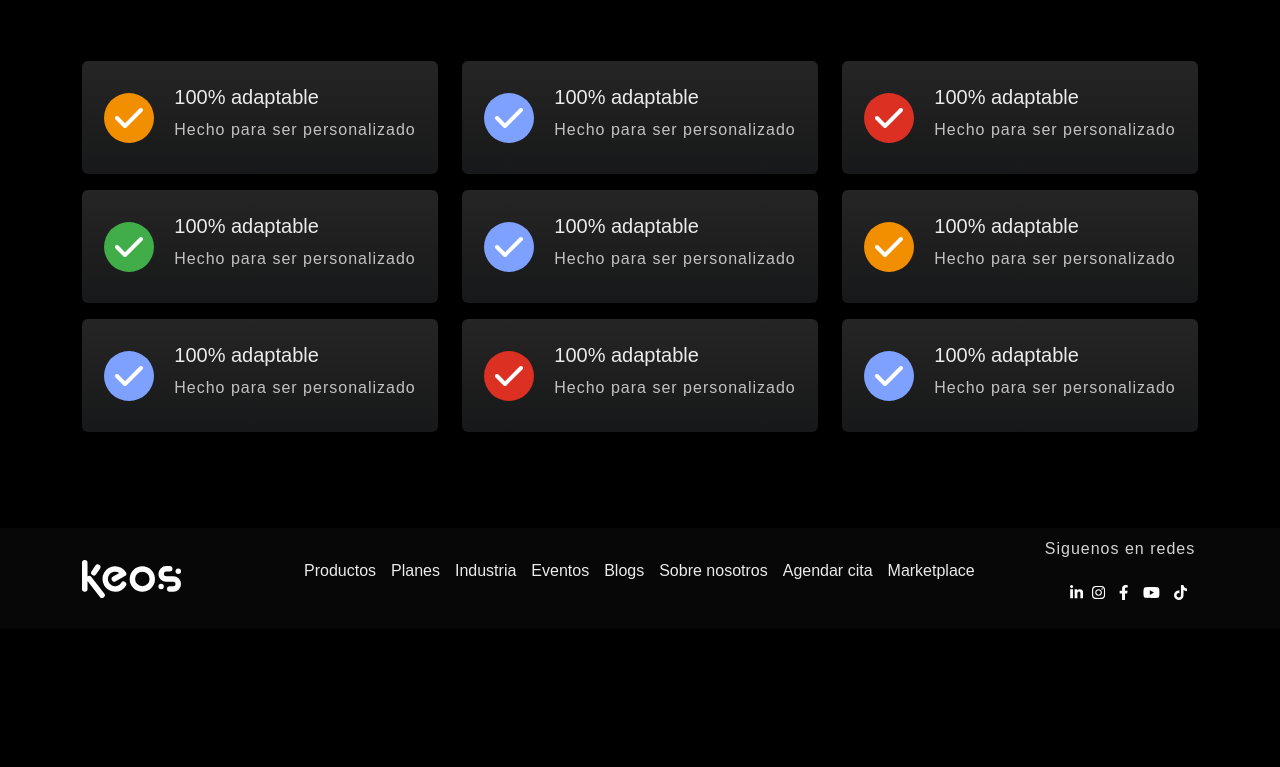
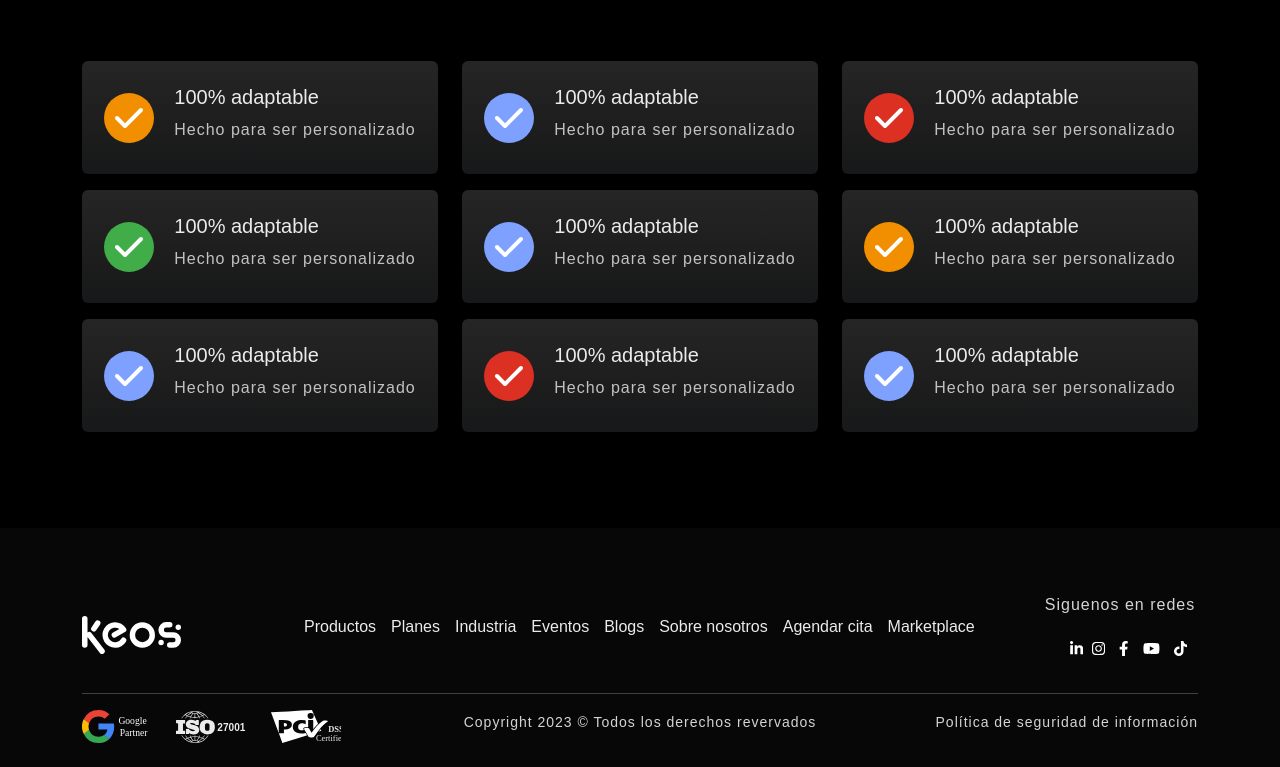
Before and after one commit to ideskbd/keosform, a plain HTML site: page index.html in a window 1280 px wide. Shown: the part 3704-4471 px from the top of the page. Before the commit the page ends 4333 px from the top, so only its background shows below. Drawn offline with nearby package versions, Linux system fonts and the light colour scheme.

Commit message:
footer design fixed

```diff
--- a/assets/css/style.css
+++ b/assets/css/style.css
@@ -313,3 +313,11 @@ a:hover{
 .social ul li:first-child {
   margin: 0;
 }
+
+.footer-bottom p{
+  font-size: 14px;
+}
+.partner img{
+  max-width: 70px;
+  margin-right: 20px;
+}
--- a/index.html
+++ b/index.html
@@ -353,9 +353,9 @@
           <!--====================  End of Main area ====================-->
 
           <!--==================== Start of Footer area ====================-->
-          <footer id="footer">
-              <div class="container py-2">
-                 <div class="row align-items-center">
+          <footer id="footer" class="">
+              <div class="container py-3">
+                 <div class="row align-items-center pt-5">
                     <div class="col-md-2">
                          <img src="./assets/images/svg/Icon - footer - keos.svg" alt="">
                     </div>
@@ -405,9 +405,21 @@
                               </ul>
                          </div>
                     </div>
-                 </div>
-                 <div class="footer-bottom">
-
+                 </div> <hr>
+                 <div class="footer-bottom mt-3">
+                     <div class="row">
+                         <div class="col-md-4 partner">
+                              <img src="./assets/images/svg/google_partner.svg" alt="">
+                              <img src="./assets/images/svg/iso_certified.svg" alt="">
+                              <img src="./assets/images/svg/pci.svg" alt="">
+                         </div>
+                         <div class="col-md-4 text-center">
+                              <p>Copyright 2023 &copy; Todos los derechos revervados</p>
+                         </div>
+                         <div class="col-md-4 text-end">
+                            <p>Política de seguridad de información</p>
+                         </div>
+                     </div>
                  </div>
               </div>
           </footer>
```
Also changed, not shown: assets/images/svg/Trazado 978.svg (deleted), assets/images/svg/google_partner.svg (added), assets/images/svg/iso_certified.svg (added), assets/images/svg/pci.svg (added).
